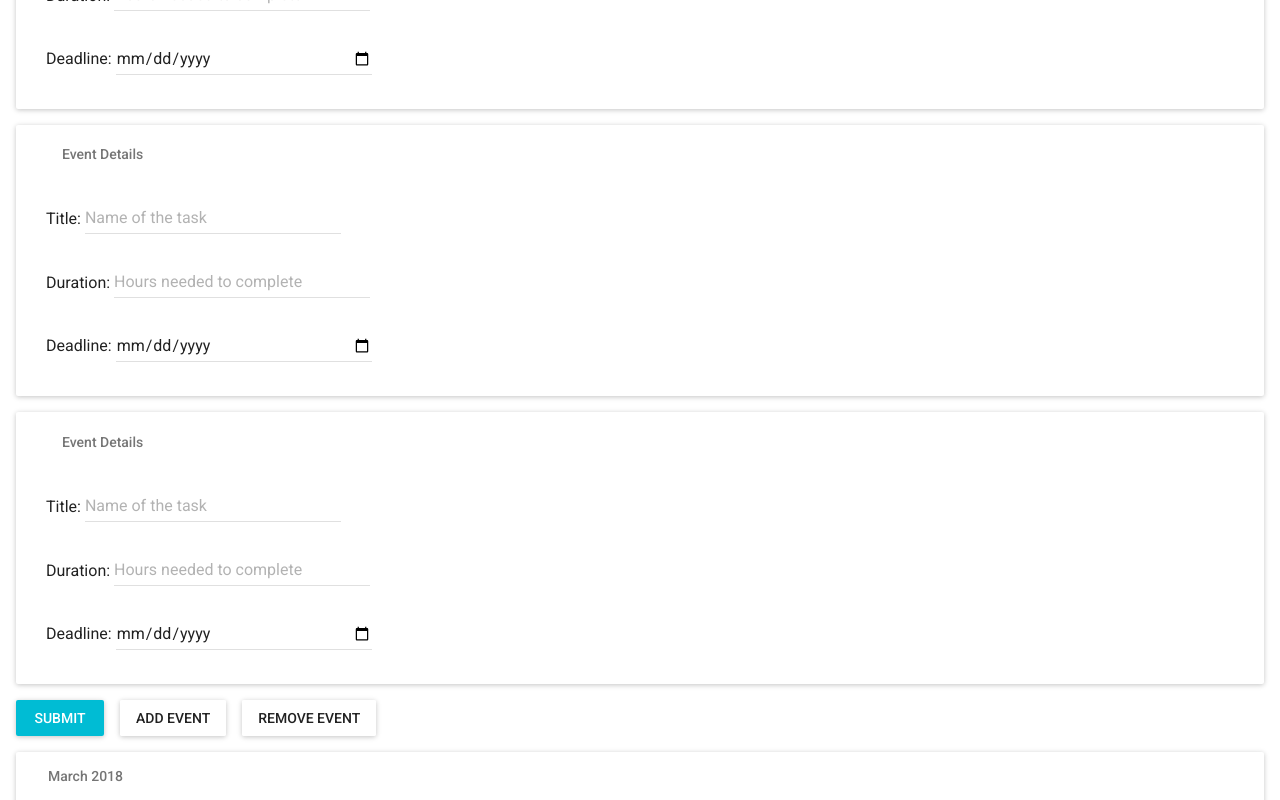
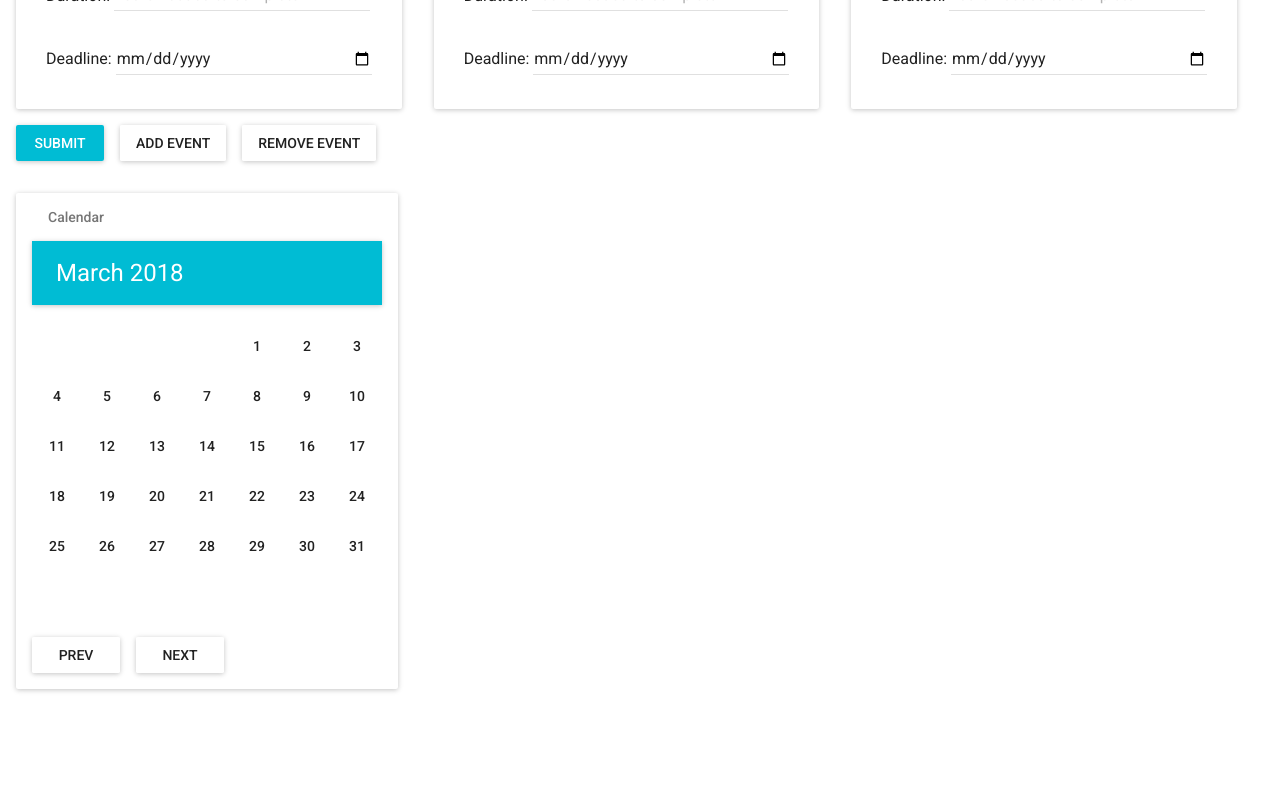
Before and after one commit to lbatch/hackathon-sp18, a React (Create React App) app in the folder client/: page / in a window 1280 px wide. Shown: the part 340-1140 px from the top of the page. After the commit the page ends 1045 px from the top, so only its background shows below. Built offline with nearby package versions, Linux system fonts and the light colour scheme; the HTML template or start-up script is replaced by a standard one.

Commit message:
Fixed alignment issue on calendar styling, changed form input boxes to appear left to right

```diff
--- a/client/src/App.js
+++ b/client/src/App.js
@@ -106,12 +106,12 @@ class App extends Component {
     let formInputs = arrayOfKeys.map( key => {
       return (
         <MuiThemeProvider>
-        <Paper style={{margin: '1rem', paddingLeft: '1rem', paddingRight: '1rem', display: 'block'}} zDepth={1}>
+        <Paper style={{margin: '1rem', paddingLeft: '1rem', paddingRight: '1rem', display: 'inline-block'}} zDepth={1}>
         <div>
           <fieldset>
             <Subheader>Event Details</Subheader>
-            <p>Title: <TextField hintText="Name of the task" type="text" name={"name" + key}/></p>
-            <p>Duration: <TextField hintText="Hours needed to complete" type="number" name={"duration" + key}/></p>
+            <p>Title: <TextField hintText="name of the task" type="text" name={"name" + key}/></p>
+            <p>Duration: <TextField hintText="hours needed to complete" type="number" name={"duration" + key}/></p>
             <p>Deadline: <TextField type="date" name={"deadline" + key}/></p>
           </fieldset>
         </div>
@@ -125,16 +125,18 @@ class App extends Component {
       <div>
         <Banner />
         <form name="eventForm" onSubmit={this.submitFormHandler}>
+        <div>
           {formInputs}
+        </div>
           <RaisedButton type="submit" label="Submit" style={{marginLeft: '1rem'}} primary={true}/>
           <RaisedButton onClick={this.addEventHandler} label="Add Event" style={{marginLeft: '1rem'}}/>
           <RaisedButton onClick={this.removeEventHandler} label="Remove Event" style={{marginLeft: '1rem'}}/>
         </form>
-        <Paper style={{margin: '1rem', paddingLeft: '1rem', paddingRight: '1rem', display: 'block'}} zDepth={1}>
+        <Paper style={{marginTop: '2rem', marginLeft: '1rem', marginRight: '1rem', marginBottom: '1rem', paddingLeft: '1rem', paddingRight: '1rem', display: 'inline-block'}} zDepth={1}>
           <Calendar display={this.state.displayMonth} tasks={this.state.tasks}/>
           <div>
-            <RaisedButton className="changeDisplay" onClick={this.lastMonthHandler} label="Prev" style={{marginTop: '1rem', marginBottom: '1rem', marginRight: '1rem'}} secondary={true}/>
-            <RaisedButton className="changeDisplay" onClick={this.nextMonthHandler} label="Next" style={{marginTop: '1rem', marginBottom: '1rem', marginRight: '1rem'}} secondary={true}/>
+            <RaisedButton className="changeDisplay" onClick={this.lastMonthHandler} label="Prev" style={{marginTop: '1rem', marginBottom: '1rem', marginRight: '1rem'}} />
+            <RaisedButton className="changeDisplay" onClick={this.nextMonthHandler} label="Next" style={{marginTop: '1rem', marginBottom: '1rem', marginRight: '1rem'}} />
           </div>
         </Paper>
       </div>
@@ -143,5 +145,4 @@ class App extends Component {
   }
 }
 
-
 export default App;
--- a/client/src/Calendar.css
+++ b/client/src/Calendar.css
@@ -13,19 +13,24 @@
   width: 75px;
   background: -webkit-radial-gradient(center, ellipse cover, #ffb76b 0%,#ff7c00 100%,#ff7f04 100%);
   */
+
+  /* note: !important is needed to add styling to Material-UI components */
   width: 50px !important;
   min-width: 50px !important;
   height: 50px !important;
+  border-radius: 100% !important;
+  vertical-align: middle !important;
 }
-/*
-.day:hover {
-  background: -webkit-radial-gradient(center, ellipse cover, #fcecfc 0%,#fd89d7 100%,#fba6e1 100%,#ff7cd8 100%);
-}
-*/
+
 .boardRow {
   clear: both;
   display: table;
 }
 
 .calendar {
+  display: inline-block;
 }
+
+#calendarHeader {
+  margin-bottom: 1rem;
+}
--- a/client/src/Calendar.js
+++ b/client/src/Calendar.js
@@ -3,6 +3,7 @@ import './Calendar.css'
 import Subheader from 'material-ui/Subheader';
 import Paper from 'material-ui/Paper';
 import FlatButton from 'material-ui/FlatButton';
+import AppBar from 'material-ui/AppBar';
 
 const calendar = (props) => {
   let dates = [];
@@ -46,7 +47,8 @@ const calendar = (props) => {
 
   return (
     <div className="calendar">
-        <Subheader>{monthNames[props.display.month]} {props.display.year}</Subheader>
+        <Subheader>Calendar</Subheader>
+        <AppBar id="calendarHeader" showMenuIconButton={false} title={monthNames[props.display.month] + ' ' + props.display.year}/>
         <div className="boardRow">
           <FlatButton className="day" onClick={buttonClicked} label={dates[0]}/>
           <FlatButton className="day" onClick={buttonClicked} label={dates[1]}/>
```
